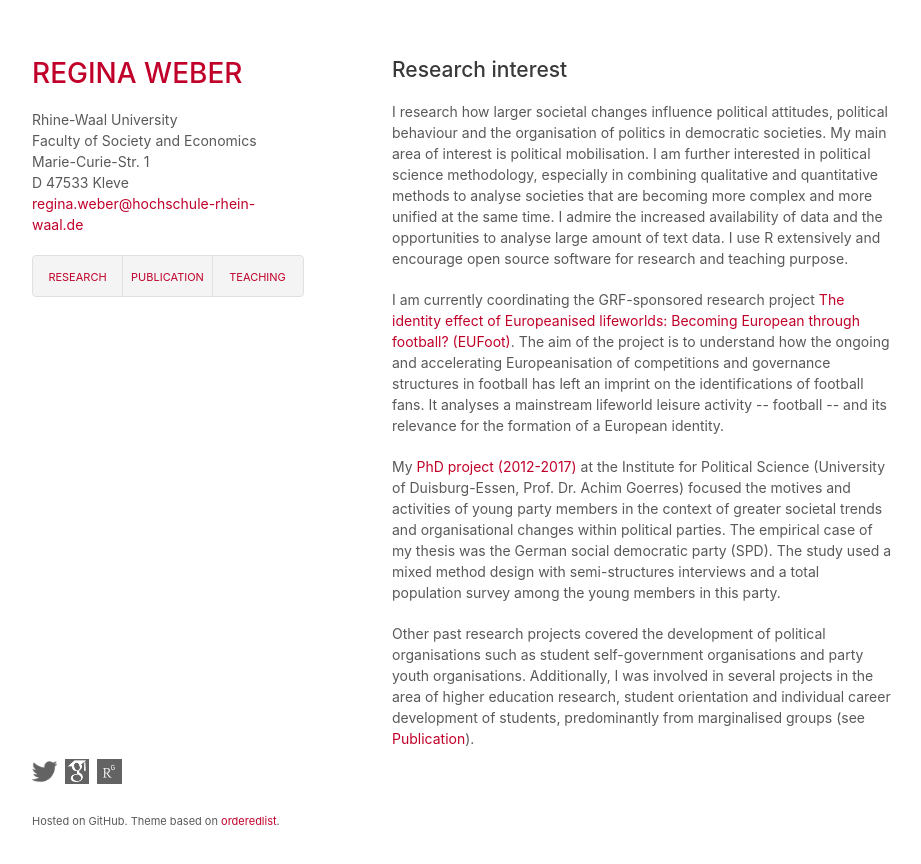
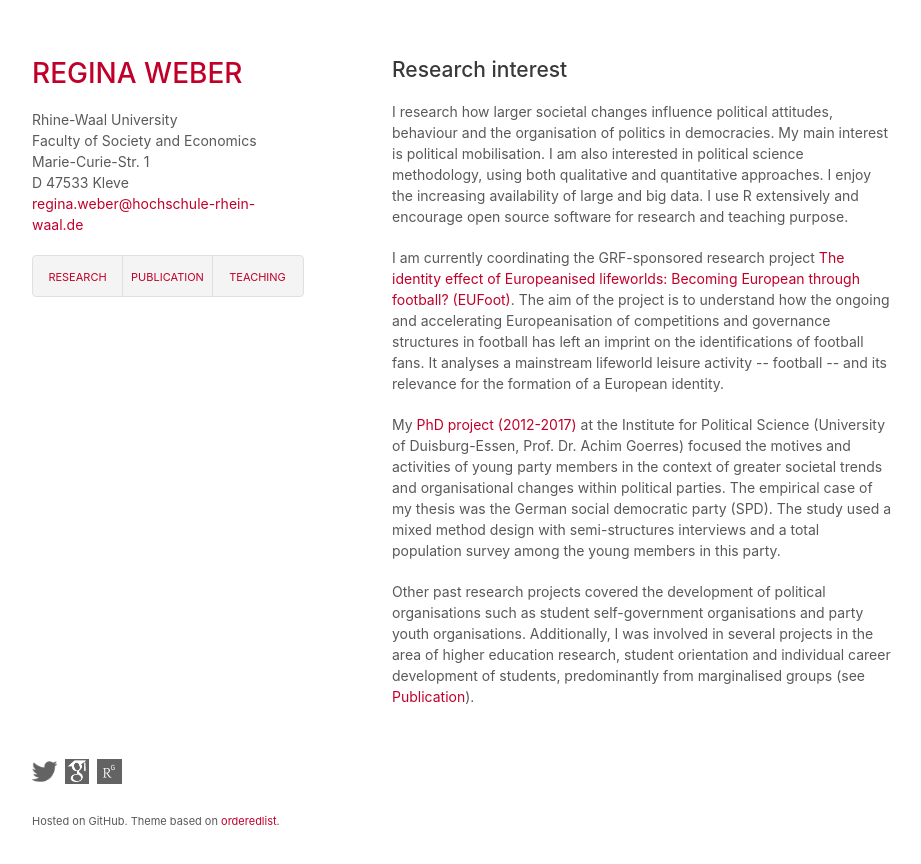
Before and after one commit to robertocabreratapia/robertocabreratapia.github.io, a Jekyll site: the page built from research.html, in a window 1280 px wide. Shown: the top 864 px of the page, without its empty margins (178-1099 px from the left). Built offline with Jekyll 4.4.1, drawn with Linux system fonts in a browser that asks for light colours.

Commit message:
Update research.html

```diff
--- a/research.html
+++ b/research.html
@@ -3,7 +3,7 @@ layout: default
 ---
 <h2>Research interest</h2>
 
-<p>I research how larger societal changes influence political attitudes, political behaviour and the organisation of politics in democratic societies. My main area of interest is political mobilisation. I am further interested in political science methodology, especially in combining qualitative and quantitative methods to analyse societies that are becoming more complex and more unified at the same time. I admire the increased availability of data and  the opportunities to analyse large amount of text data. I use R extensively and encourage open source software for research and teaching purpose.</p>
+<p>I research how larger societal changes influence political attitudes, behaviour and the organisation of politics in democracies. My main interest is political mobilisation. I am also interested in political science methodology, using both qualitative and quantitative approaches. I enjoy the increasing availability of large and big data. I use R extensively and encourage open source software for research and teaching purpose.</p>
 
 <p>I am currently coordinating the GRF-sponsored research project <a href="https://www.eufoot.de">The identity effect of Europeanised lifeworlds: Becoming European through football? (EUFoot)</a>. The aim of the project is to understand how the ongoing and accelerating Europeanisation of competitions and governance structures in football has left an imprint on the identifications of football fans. It analyses a mainstream lifeworld leisure activity -- football -- and its relevance for the formation of a European identity.
 
```
